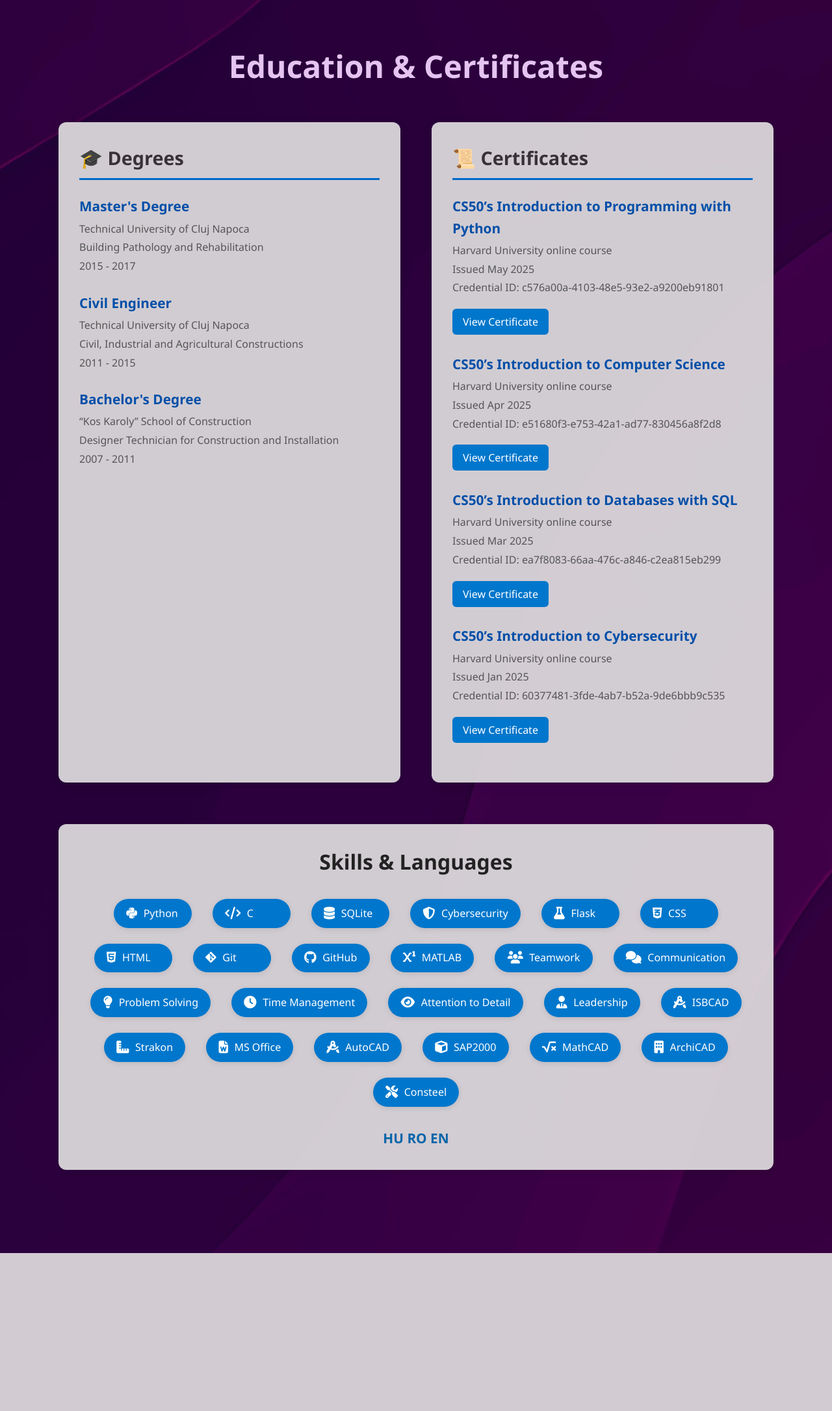
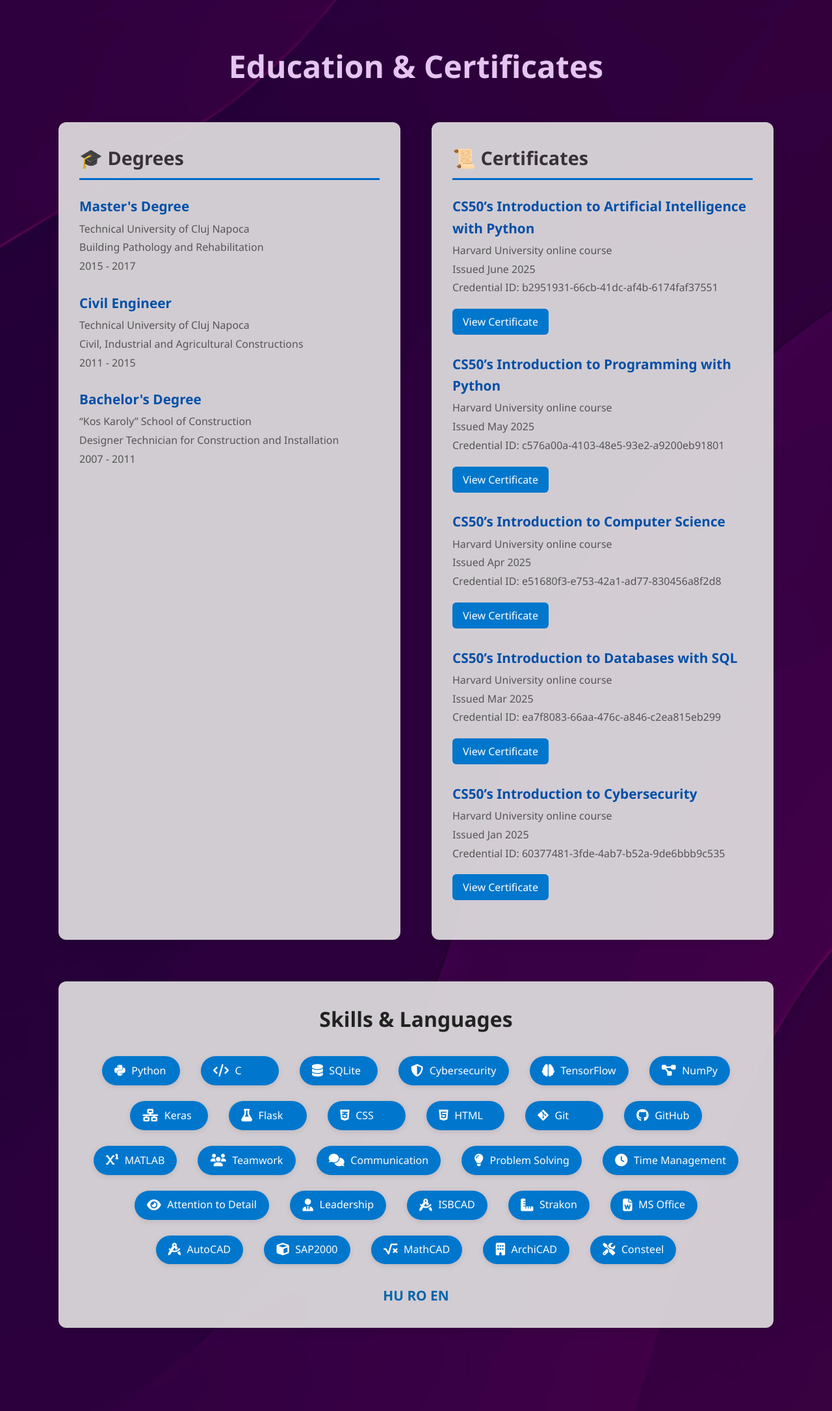
Before and after one commit to Afhrodite/Portfolio-Website, a Flask app: page /education in a window 1280 px wide. Shown: the part 46-2217 px from the top of the page at 65% size. Before the commit the page ends 1974 px from the top, so only its background shows below. Run offline with Flask 3, Linux system fonts and the light colour scheme; some libraries are stand-ins or nearby versions.

Commit message:
"Updated with new certificate"

```diff
--- a/templates/education.html
+++ b/templates/education.html
@@ -39,6 +39,14 @@
 
       <div class="certificates">
         <h2>📜 Certificates</h2>
+
+        <div class="certificate-item">
+          <h3>CS50’s Introduction to Artificial Intelligence with Python</h3>
+          <p>Harvard University online course</p>
+          <p>Issued June 2025</p>
+          <p>Credential ID: b2951931-66cb-41dc-af4b-6174faf37551</p>
+          <p><a href="https://cs50.harvard.edu/certificates/b2951931-66cb-41dc-af4b-6174faf37551" class="verify-link" target="_blank">View Certificate</a></p>
+        </div>
 
         <div class="certificate-item">
           <h3>CS50’s Introduction to Programming with Python</h3>
@@ -83,6 +91,9 @@
         <div class="skill-item"><i class="fas fa-code"></i><span>C</span></div>
         <div class="skill-item"><i class="fas fa-database"></i><span>SQLite</span></div>
         <div class="skill-item"><i class="fas fa-shield-alt"></i><span>Cybersecurity</span></div>
+        <div class="skill-item"><i class="fas fa-brain"></i><span>TensorFlow</span></div>
+        <div class="skill-item"><i class="fas fa-project-diagram"></i><span>NumPy</span></div>
+        <div class="skill-item"><i class="fas fa-network-wired"></i><span>Keras</span></div>
         <div class="skill-item"><i class="fas fa-flask"></i><span>Flask</span></div>
         <div class="skill-item"><i class="fab fa-css3-alt"></i><span>CSS</span></div>
         <div class="skill-item"><i class="fab fa-html5"></i><span>HTML</span></div>
```
Also changed, not shown: templates/programming.html (+10 -1 lines).
